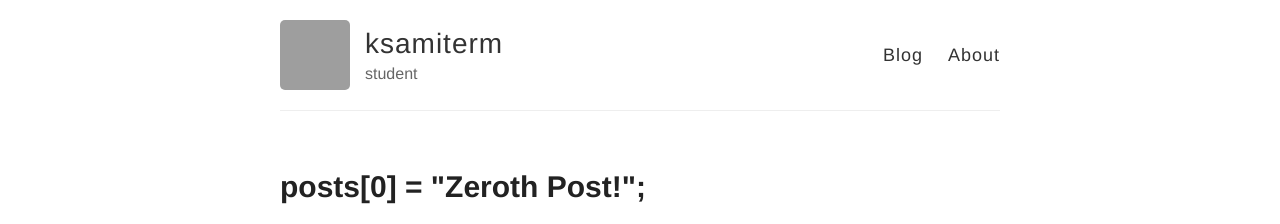
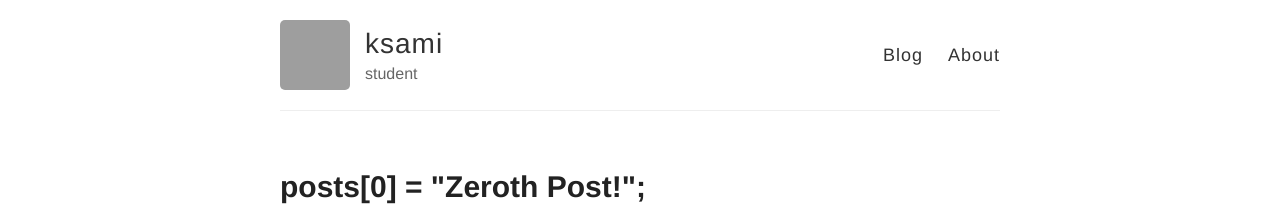
Before and after one commit to ksami/ksami.github.io, a Jekyll site: the page built from index.html, in a window 1280 px wide. Shown: the top 224 px of the page. Built offline with Jekyll 4.4.1, drawn with Linux system fonts in a browser that asks for light colours; Markdown is read by kramdown in place of the engine named in the settings; grey boxes are pictures that could not be loaded.

Commit message:
Update _config.yml

```diff
--- a/_config.yml
+++ b/_config.yml
@@ -3,7 +3,7 @@
 #
 
 # Name of your site (displayed in the header)
-name: ksamiterm
+name: ksami
 
 # Short bio or description (displayed in the header)
 description: student
```
